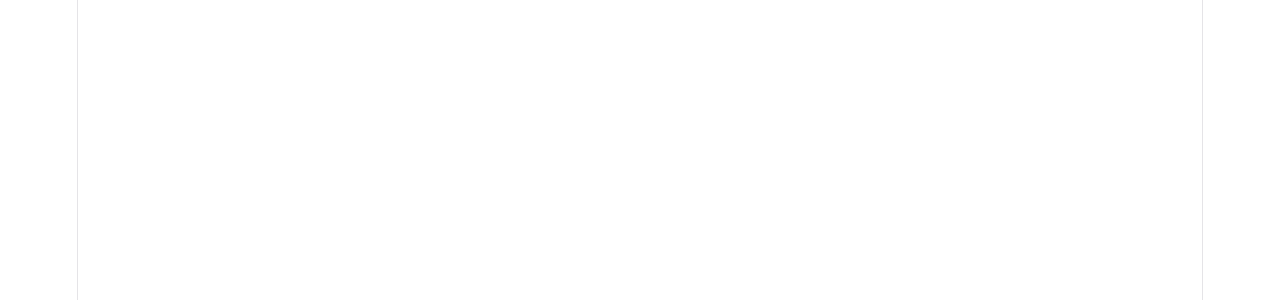
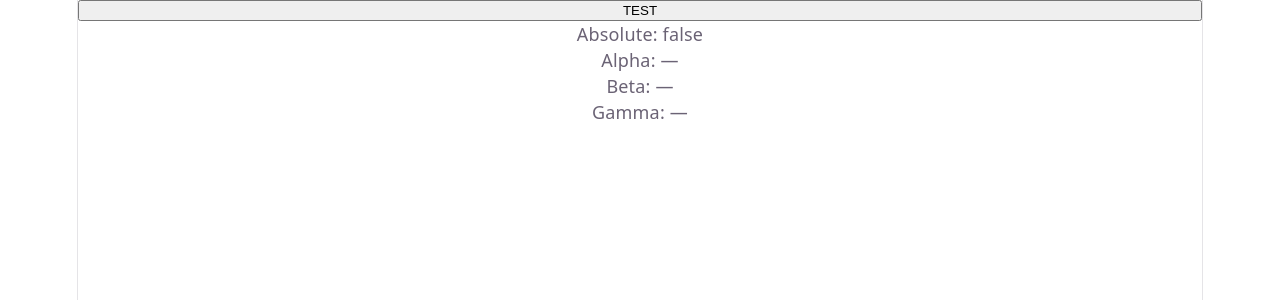
Before and after one commit to btuan/rcflower, a React (Vite) app in the folder frontend/: page /watering-can in a window 1280 px wide. Before the commit this address had no page. Shown: the top 300 px of the page. Built offline with nearby package versions, Linux system fonts and the light colour scheme.

Commit message:
orientation api working

```diff
--- a/frontend/package.json
+++ b/frontend/package.json
@@ -30,6 +30,7 @@
     "globals": "^17.7.0",
     "typescript": "~6.0.2",
     "typescript-eslint": "^8.65.0",
-    "vite": "^8.2.0"
+    "vite": "^8.2.0",
+    "vite-plugin-mkcert": "^2.1.0"
   }
 }
--- /dev/null
+++ b/frontend/src/WateringCan.tsx
@@ -0,0 +1,86 @@
+import { useEffect, useState } from "react";
+
+type Orientation = {
+  absolute: boolean;
+  alpha: number | null;
+  beta: number | null;
+  gamma: number | null;
+};
+
+// requestPermission is WebKit-only and absent from lib.dom.d.ts
+type DeviceOrientationEventIOS = typeof DeviceOrientationEvent & {
+  requestPermission?: () => Promise<"granted" | "denied" | "default">;
+};
+
+export default function WateringCan() {
+  const [orientation, setOrientation] = useState<Orientation>({
+    absolute: false,
+    alpha: null,
+    beta: null,
+    gamma: null,
+  });
+  const [listening, setListening] = useState(false);
+  const [error, setError] = useState<string | null>(null);
+
+  useEffect(() => {
+    if (!listening) return;
+
+    const handleOrientation = (event: DeviceOrientationEvent) => {
+      setOrientation({
+        absolute: event.absolute,
+        alpha: event.alpha,
+        beta: event.beta,
+        gamma: event.gamma,
+      });
+    };
+
+    window.addEventListener("deviceorientation", handleOrientation);
+    return () =>
+      window.removeEventListener("deviceorientation", handleOrientation);
+  }, [listening]);
+
+  async function handleClick() {
+    setError(null);
+
+    if (typeof DeviceOrientationEvent === "undefined") {
+      setError("DeviceOrientationEvent is not supported in this browser.");
+      return;
+    }
+
+    const DOE = DeviceOrientationEvent as DeviceOrientationEventIOS;
+
+    if (typeof DOE.requestPermission === "function") {
+      try {
+        const permission = await DOE.requestPermission();
+        if (permission !== "granted") {
+          setError(`Permission ${permission}.`);
+          return;
+        }
+      } catch {
+        setError(
+          "requestPermission failed — needs HTTPS and a direct user gesture.",
+        );
+        return;
+      }
+    }
+
+    setListening(true);
+  }
+
+  const fmt = (n: number | null) => (n === null ? "—" : n.toFixed(1));
+
+  return (
+    <>
+      <button onClick={handleClick} disabled={listening}>
+        {listening ? "LISTENING" : "TEST"}
+      </button>
+      {error && <div role="alert">{error}</div>}
+      <div>
+        <div>Absolute: {String(orientation.absolute)}</div>
+        <div>Alpha: {fmt(orientation.alpha)}</div>
+        <div>Beta: {fmt(orientation.beta)}</div>
+        <div>Gamma: {fmt(orientation.gamma)}</div>
+      </div>
+    </>
+  );
+}
--- a/frontend/src/main.tsx
+++ b/frontend/src/main.tsx
@@ -3,18 +3,15 @@
 import "./index.css";
 import App from "./App.tsx";
 import { BrowserRouter, Routes, Route } from "react-router";
+import WateringCan from "./WateringCan.tsx";
 
 createRoot(document.getElementById("root")!).render(
   <StrictMode>
     <BrowserRouter>
       <Routes>
         <Route path="/" element={<App />} />
-        <Route path="/test" element={<Test />} />
+        <Route path="/watering-can" element={<WateringCan />} />
       </Routes>
     </BrowserRouter>
   </StrictMode>,
 );
-
-function Test() {
-  return <div>SUP</div>;
-}
--- a/frontend/vite.config.ts
+++ b/frontend/vite.config.ts
@@ -1,7 +1,12 @@
 import { defineConfig } from "vite";
 import react, { reactCompilerPreset } from "@vitejs/plugin-react";
 import babel from "@rolldown/plugin-babel";
+import mkcert from "vite-plugin-mkcert";
+
 // https://vite.dev/config/
 export default defineConfig({
-  plugins: [react(), babel({ presets: [reactCompilerPreset()] })],
+  plugins: [react(), babel({ presets: [reactCompilerPreset()] }), mkcert()],
+  server: {
+    host: true, // bind 0.0.0.0 so the phone can reach it
+  },
 });
```
Also changed, not shown: 1 other file (tests, documents, lock files or other folders).
